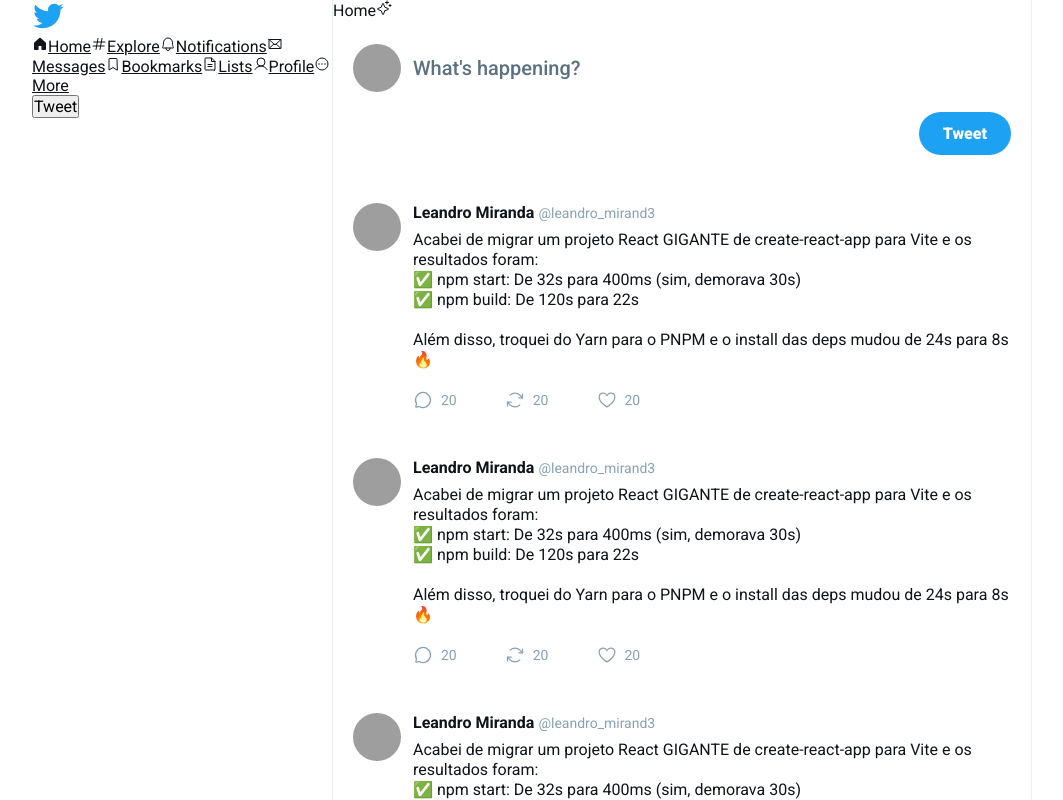
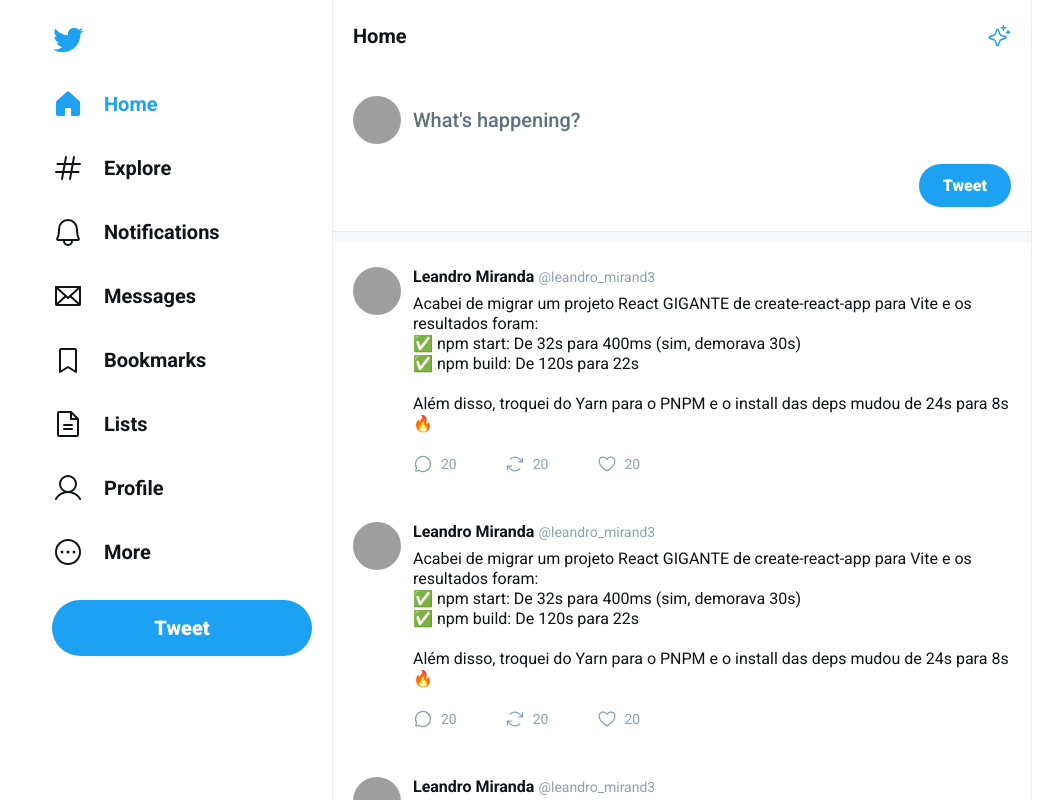
Before and after one commit to leandro-miranda/Masterclass-React-Twitter-Rocketseat, a React (Vite) app in the folder ui-twitter/: page / in a window 1280 px wide. Shown: the top 800 px of the page, without its empty margins (108-1171 px from the left). Built offline with nearby package versions, Linux system fonts and the light colour scheme; grey boxes are pictures that could not be loaded.

Commit message:
separating components

```diff
--- /dev/null
+++ b/ui-twitter/src/components/Header.tsx
@@ -0,0 +1,16 @@
+import { Sparkle } from 'phosphor-react'
+
+import './Header.css'
+
+interface HeaderProps {
+	title: string
+}
+
+export function Header(props: HeaderProps) {
+	return (
+		<div className='timeline-header'>
+			{props.title}
+			<Sparkle />
+		</div>
+	)
+}
--- /dev/null
+++ b/ui-twitter/src/components/Separator.tsx
@@ -0,0 +1,7 @@
+import './Separator.css'
+
+export function Separator() {
+	return (
+		<div className='separator' />
+	)
+}
--- /dev/null
+++ b/ui-twitter/src/components/Sidebar.tsx
@@ -0,0 +1,51 @@
+import { Bell, BookmarkSimple, DotsThreeCircle, Envelope, FileText, Hash, House, User } from 'phosphor-react'
+import twitterLogo from '../assets/logo-twitter.svg';
+
+import './Sidebar.css';
+
+export function Sidebar() {
+	return (
+		<aside className='sidebar'>
+		<img className='logo' src={twitterLogo} alt="Logo" />
+
+		<nav className='main-navigation'>
+			<a className='active' href="">
+				<House weight='fill'/>
+				Home
+			</a>
+			<a href="">
+				<Hash />
+				Explore
+			</a>
+			<a href="">
+				<Bell />
+				Notifications
+			</a>
+			<a href="">
+				<Envelope />
+				Messages
+			</a>
+			<a href="">
+				<BookmarkSimple />
+				Bookmarks
+			</a>
+			<a href="">
+				<FileText />
+				Lists
+			</a>
+			<a href="">
+				<User />
+				Profile
+			</a>
+			<a href="">
+				<DotsThreeCircle />
+				More
+			</a>
+		</nav>
+
+		<button className='new-tweet' type='button'>
+			Tweet
+		</button>
+	</aside>
+	)
+}
--- a/ui-twitter/src/main.tsx
+++ b/ui-twitter/src/main.tsx
@@ -1,63 +1,21 @@
 import React from 'react'
 import ReactDOM from 'react-dom/client'
-import { Bell, BookmarkSimple, DotsThreeCircle, Envelope, FileText, Hash, House, Sparkle, User } from 'phosphor-react'
 
 import './global.css';
 
-import twitterLogo from './assets/logo-twitter.svg';
 import { Tweet } from './components/Tweet';
+import { Sidebar } from './components/Sidebar';
+import { Header } from './components/Header';
+import { Separator } from './components/Separator';
 
 ReactDOM.createRoot(document.getElementById('root') as HTMLElement).render(
   <React.StrictMode>
     <div className='layout'>
-      <aside className='sidebar'>
-        <img className='logo' src={twitterLogo} alt="Logo" />
+      <Sidebar />
 
-        <nav className='main-navigation'>
-          <a className='active' href="">
-            <House weight='fill'/>
-            Home
-          </a>
-          <a href="">
-            <Hash />
-            Explore
-          </a>
-          <a href="">
-            <Bell />
-            Notifications
-          </a>
-          <a href="">
-            <Envelope />
-            Messages
-          </a>
-          <a href="">
-            <BookmarkSimple />
-            Bookmarks
-          </a>
-          <a href="">
-            <FileText />
-            Lists
-          </a>
-          <a href="">
-            <User />
-            Profile
-          </a>
-          <a href="">
-            <DotsThreeCircle />
-            More
-          </a>
-        </nav>
-
-        <button className='new-tweet' type='button'>
-          Tweet
-        </button>
-      </aside>
       <div className="content">
         <main className='timeline'>
-          <div className='timeline-header'>
-            Home
-            <Sparkle />
-          </div>
+          <Header title='Home' />
 
           <form className='new-tweet-form'>
             <label htmlFor="tweet">
@@ -68,7 +26,7 @@ ReactDOM.createRoot(document.getElementById('root') as HTMLElement).render(
             <button type='submit'>Tweet</button>
           </form>
 
-          <div className='separator' />
+          <Separator />
 
           <Tweet />
           <Tweet />
```
